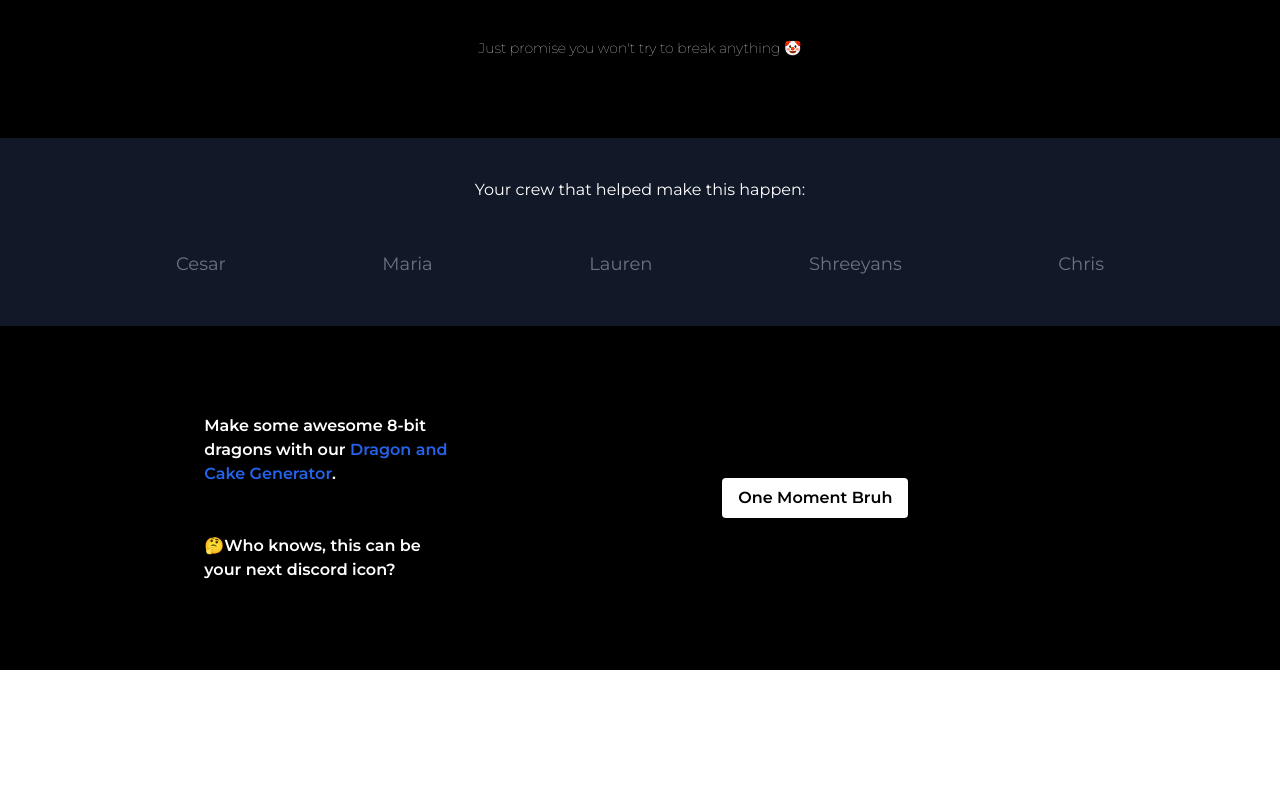
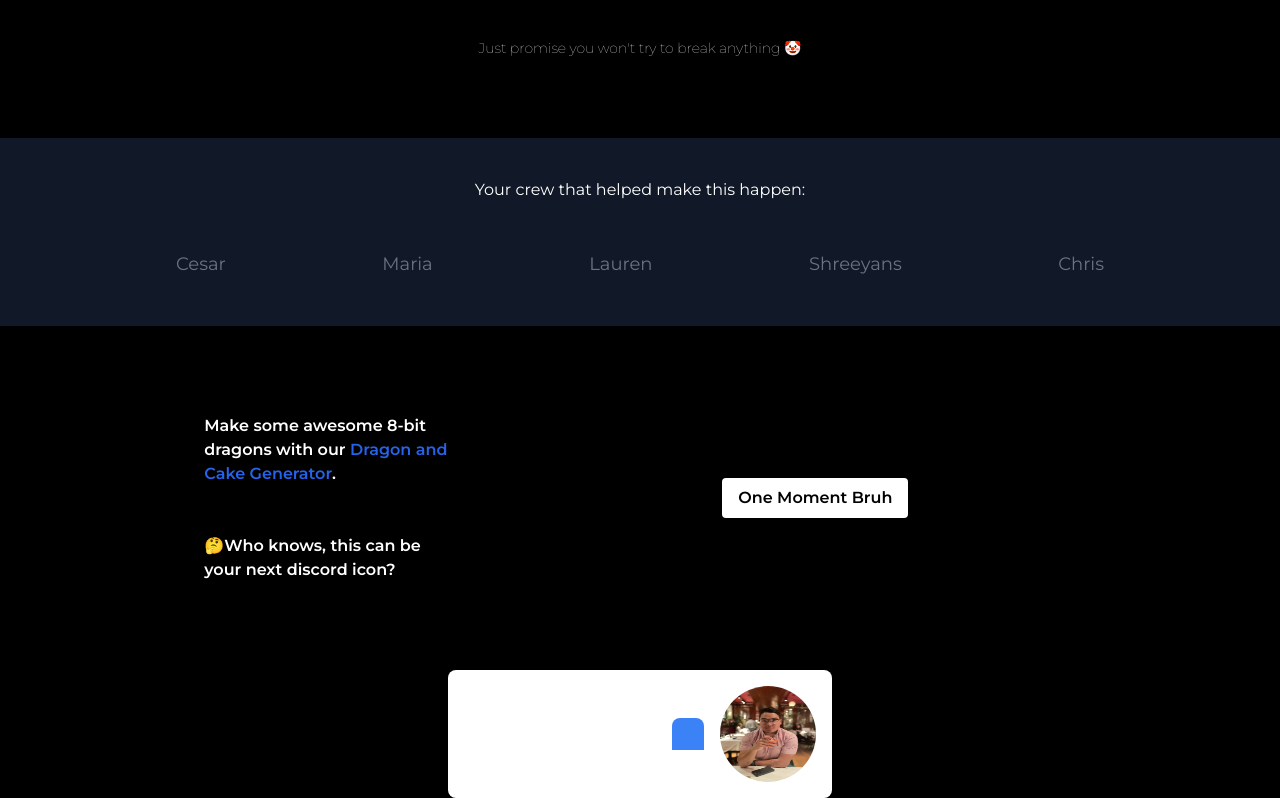
Before and after one commit to Chriscodinglife/birthdaypresent-w, a React (Vite) app in the folder birthday/: page / in a window 1280 px wide. Shown: the part 630-1428 px from the top of the page. Before the commit the page ends 1300 px from the top, so only its background shows below. Built offline with nearby package versions, Linux system fonts and the light colour scheme; no server answers.

Commit message:
added axios and testing front end with Gpt

```diff
--- a/birthday/package.json
+++ b/birthday/package.json
@@ -10,6 +10,7 @@
     "preview": "vite preview"
   },
   "dependencies": {
+    "axios": "^1.4.0",
     "framer-motion": "^10.12.16",
     "react": "^18.2.0",
     "react-dom": "^18.2.0",
--- a/birthday/src/App.tsx
+++ b/birthday/src/App.tsx
@@ -3,6 +3,7 @@ import Navbar from "./components/Navbar";
 import Home from "./components/Home";
 import Makecake from "./components/Makecake";
 import FriendsList from "./components/FriendsList";
+import FriendSays from "./components/FriendSays";
 
 function App() {
   return (
@@ -11,6 +12,7 @@ function App() {
       <Home />
       <FriendsList names={["Cesar", "Maria", "Lauren", "Shreeyans", "Chris"]} />
       <Makecake />
+      <FriendSays />
     </div>
   );
 }
--- a/birthday/src/components/FriendSays.tsx
+++ b/birthday/src/components/FriendSays.tsx
@@ -0,0 +1,46 @@
+import { useEffect, useState } from "react";
+import axios from "axios";
+import FriendImage from "../assets/friend.jpg";
+
+interface BirthdayMessageResponse {
+  text: string;
+}
+
+const FriendSays = () => {
+  const [message, setMessage] = useState<string>("");
+
+  useEffect(() => {
+    const fetchBirthdayMessage = async () => {
+      try {
+        const response = await axios.get<BirthdayMessageResponse>(
+          "http://127.0.0.1:8000/get_birthday_message"
+        );
+        console.log(response);
+        setMessage(response.data.text);
+      } catch (error) {
+        console.error("Error fetching birthday message:", error);
+      }
+    };
+
+    fetchBirthdayMessage();
+  }, []);
+
+  return (
+    <div className="flex items-center justify-center">
+      <div className="flex flex-row-reverse items-center w-96 bg-white rounded-lg shadow">
+        <div className="p-4">
+          <img
+            src={FriendImage}
+            alt="Friend"
+            className="h-24 w-24 rounded-full"
+          />
+        </div>
+        <div className="p-4 bg-blue-500 text-white rounded-t-lg">
+          <p className="text-2xl font-bold">{message}</p>
+        </div>
+      </div>
+    </div>
+  );
+};
+
+export default FriendSays;
--- a/birthday/src/components/Makecake.tsx
+++ b/birthday/src/components/Makecake.tsx
@@ -11,11 +11,12 @@ export const Makecake = () => {
     setIsLoading(true); // Show loading state
 
     try {
-      const response = await fetch("http://localhost:51029/get_image");
+      const response = await fetch("http://localhost:8000/get_image");
       if (response.ok) {
         const imageBlob = await response.blob();
         const imageUrl = URL.createObjectURL(imageBlob);
         setImageSrc(imageUrl);
+        // fetchNumImages();
       } else {
         // Handle error response
         console.error("Failed to fetch new cake image");
@@ -29,17 +30,17 @@ export const Makecake = () => {
     }
   };
 
-  useEffect(() => {
-    // Fetch the initial number of images
-    fetchNumImages();
+  // useEffect(() => {
+  //   // Fetch the initial number of images
+  //   fetchNumImages();
 
-    // Poll the number of images every 10 seconds
-    const intervalId = setInterval(fetchNumImages, 10000);
+  //   // Poll the number of images every 10 seconds
+  //   const intervalId = setInterval(fetchNumImages, 10000);
 
-    return () => {
-      clearInterval(intervalId);
-    };
-  }, []);
+  //   return () => {
+  //     clearInterval(intervalId);
+  //   };
+  // }, []);
 
   useEffect(() => {
     // Trigger handleGetNewCake when numImages is updated
@@ -50,7 +51,7 @@ export const Makecake = () => {
 
   const fetchNumImages = async () => {
     try {
-      const response = await fetch("http://localhost:51029/get_num_images");
+      const response = await fetch("http://localhost:8000/get_num_images");
       if (response.ok) {
         const data = await response.json();
         console.log("Num images: ", data.num_images);
```
Also changed, not shown: birthday/src/assets/friend.jpg (added), 1 other file (tests, documents, lock files or other folders).
